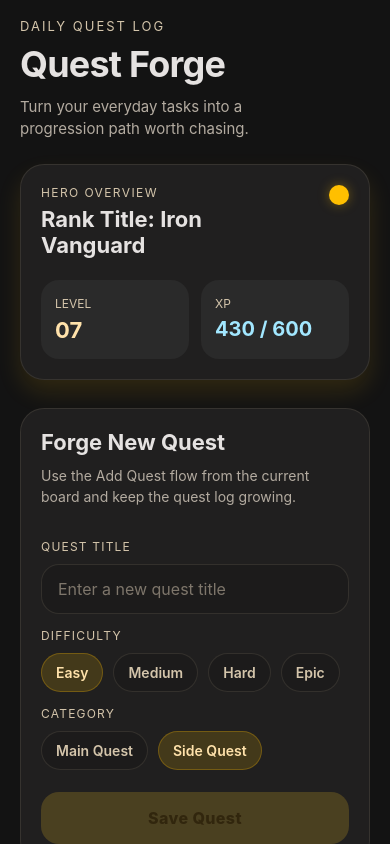
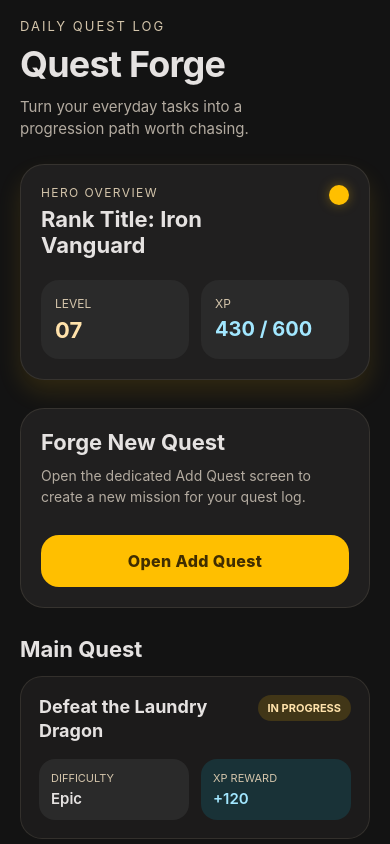
Before and after one commit to Akbulut55/QuestForge, a React Native app: screen / in a window 390 px wide. Built offline with nearby package versions, Linux system fonts and the light colour scheme.

Commit message:
[NAIM: Quest Blacksmith] Add multi-screen navigation - 15kg

```diff
--- a/App.tsx
+++ b/App.tsx
@@ -16,6 +16,7 @@ import {
 type Difficulty = 'Easy' | 'Medium' | 'Hard' | 'Epic';
 type Category = 'Main Quest' | 'Side Quest';
 type Status = 'Ready' | 'In Progress' | 'Completed';
+type ScreenName = 'quest-board' | 'add-quest';
 
 type Quest = {
   title: string;
@@ -174,14 +175,13 @@ function QuestCard({ quest }: { quest: Quest }) {
   );
 }
 
-function App() {
-  const [quests, setQuests] = useState<Quest[]>(initialQuests);
-  const [questTitle, setQuestTitle] = useState('');
-  const [selectedDifficulty, setSelectedDifficulty] =
-    useState<Difficulty>('Easy');
-  const [selectedCategory, setSelectedCategory] =
-    useState<Category>('Side Quest');
-
+function QuestBoardScreen({
+  quests,
+  onNavigateToAddQuest,
+}: {
+  quests: Quest[];
+  onNavigateToAddQuest: () => void;
+}) {
   const mainQuests = quests.filter(
     quest => quest.category === 'Main Quest' && quest.status !== 'Completed',
   );
@@ -190,34 +190,7 @@ function App() {
   );
   const completedQuests = quests.filter(quest => quest.status === 'Completed');
 
-  const canSaveQuest = questTitle.trim().length > 0;
-
-  const handleSaveQuest = () => {
-    const title = questTitle.trim();
-
-    if (!title) {
-      return;
-    }
-
-    setQuests(currentQuests => [
-      {
-        title,
-        difficulty: selectedDifficulty,
-        xpReward: difficultyXpReward[selectedDifficulty],
-        status: 'Ready',
-        category: selectedCategory,
-      },
-      ...currentQuests,
-    ]);
-    setQuestTitle('');
-    setSelectedDifficulty('Easy');
-    setSelectedCategory('Side Quest');
-  };
-
   return (
-    <SafeAreaProvider>
-      <SafeAreaView style={styles.safeArea}>
-        <StatusBar barStyle="light-content" backgroundColor={theme.background} />
     <ScrollView
       contentContainerStyle={styles.scrollContent}
       showsVerticalScrollIndicator={false}>
@@ -237,11 +210,7 @@ function App() {
         </View>
 
         <View style={styles.heroStatsRow}>
-              <HeroStat
-                label="Level"
-                value="07"
-                accentStyle={styles.levelAccent}
-              />
+          <HeroStat label="Level" value="07" accentStyle={styles.levelAccent} />
           <HeroStat
             label="XP"
             value="430 / 600"
@@ -250,11 +219,103 @@ function App() {
         </View>
       </View>
 
-          <View style={styles.formCard}>
+      <View style={styles.boardActionCard}>
         <Text style={styles.sectionTitle}>Forge New Quest</Text>
         <Text style={styles.formIntro}>
-              Use the Add Quest flow from the current board and keep the quest
-              log growing.
+          Open the dedicated Add Quest screen to create a new mission for your
+          quest log.
+        </Text>
+        <Pressable
+          onPress={onNavigateToAddQuest}
+          style={styles.primaryActionButton}
+          testID="navigate-to-add-quest">
+          <Text style={styles.primaryActionText}>Open Add Quest</Text>
+        </Pressable>
+      </View>
+
+      <View style={styles.section}>
+        <Text style={styles.sectionTitle}>Main Quest</Text>
+        {mainQuests.map(quest => (
+          <QuestCard key={`${quest.category}-${quest.title}`} quest={quest} />
+        ))}
+      </View>
+
+      <View style={styles.section}>
+        <Text style={styles.sectionTitle}>Side Quests</Text>
+        {sideQuests.map(quest => (
+          <QuestCard key={`${quest.category}-${quest.title}`} quest={quest} />
+        ))}
+      </View>
+
+      <View style={styles.section}>
+        <Text style={styles.sectionTitle}>Completed Quests</Text>
+        {completedQuests.map(quest => (
+          <QuestCard key={`${quest.category}-${quest.title}`} quest={quest} />
+        ))}
+      </View>
+    </ScrollView>
+  );
+}
+
+function AddQuestScreen({
+  onBack,
+  onSave,
+}: {
+  onBack: () => void;
+  onSave: (quest: Quest) => void;
+}) {
+  const [questTitle, setQuestTitle] = useState('');
+  const [selectedDifficulty, setSelectedDifficulty] =
+    useState<Difficulty>('Easy');
+  const [selectedCategory, setSelectedCategory] =
+    useState<Category>('Side Quest');
+
+  const canSaveQuest = questTitle.trim().length > 0;
+
+  const handleSaveQuest = () => {
+    const title = questTitle.trim();
+
+    if (!title) {
+      return;
+    }
+
+    onSave({
+      title,
+      difficulty: selectedDifficulty,
+      xpReward: difficultyXpReward[selectedDifficulty],
+      status: 'Ready',
+      category: selectedCategory,
+    });
+
+    setQuestTitle('');
+    setSelectedDifficulty('Easy');
+    setSelectedCategory('Side Quest');
+  };
+
+  return (
+    <ScrollView
+      contentContainerStyle={styles.scrollContent}
+      showsVerticalScrollIndicator={false}>
+      <View style={styles.screenHeader}>
+        <Pressable
+          onPress={onBack}
+          style={styles.backButton}
+          testID="back-to-quest-board">
+          <Text style={styles.backButtonText}>Back</Text>
+        </Pressable>
+        <Text style={styles.screenLabel}>Quest Board</Text>
+      </View>
+
+      <Text style={styles.kicker}>Add Quest</Text>
+      <Text style={styles.title}>Forge New Quest</Text>
+      <Text style={styles.subtitle}>
+        Create a new mission and send it back to the Quest Board instantly.
+      </Text>
+
+      <View style={styles.formCard}>
+        <Text style={styles.sectionTitle}>Quest Details</Text>
+        <Text style={styles.formIntro}>
+          Keep this screen focused on creating one new quest at a time.
         </Text>
 
         <View style={styles.formField}>
@@ -296,28 +357,34 @@ function App() {
           <Text style={styles.saveButtonText}>Save Quest</Text>
         </Pressable>
       </View>
+    </ScrollView>
+  );
+}
 
-          <View style={styles.section}>
-            <Text style={styles.sectionTitle}>Main Quest</Text>
-            {mainQuests.map(quest => (
-              <QuestCard key={`${quest.category}-${quest.title}`} quest={quest} />
-            ))}
-          </View>
+function App() {
+  const [quests, setQuests] = useState<Quest[]>(initialQuests);
+  const [currentScreen, setCurrentScreen] = useState<ScreenName>('quest-board');
 
-          <View style={styles.section}>
-            <Text style={styles.sectionTitle}>Side Quests</Text>
-            {sideQuests.map(quest => (
-              <QuestCard key={`${quest.category}-${quest.title}`} quest={quest} />
-            ))}
-          </View>
+  const handleSaveQuest = (quest: Quest) => {
+    setQuests(currentQuests => [quest, ...currentQuests]);
+    setCurrentScreen('quest-board');
+  };
 
-          <View style={styles.section}>
-            <Text style={styles.sectionTitle}>Completed Quests</Text>
-            {completedQuests.map(quest => (
-              <QuestCard key={`${quest.category}-${quest.title}`} quest={quest} />
-            ))}
-          </View>
-        </ScrollView>
+  return (
+    <SafeAreaProvider>
+      <SafeAreaView style={styles.safeArea}>
+        <StatusBar barStyle="light-content" backgroundColor={theme.background} />
+        {currentScreen === 'quest-board' ? (
+          <QuestBoardScreen
+            onNavigateToAddQuest={() => setCurrentScreen('add-quest')}
+            quests={quests}
+          />
+        ) : (
+          <AddQuestScreen
+            onBack={() => setCurrentScreen('quest-board')}
+            onSave={handleSaveQuest}
+          />
+        )}
       </SafeAreaView>
     </SafeAreaProvider>
   );
@@ -332,6 +399,31 @@ const styles = StyleSheet.create({
     paddingHorizontal: 20,
     paddingTop: 18,
     paddingBottom: 36,
+  },
+  screenHeader: {
+    alignItems: 'center',
+    flexDirection: 'row',
+    justifyContent: 'space-between',
+    marginBottom: 14,
+  },
+  backButton: {
+    backgroundColor: theme.surfaceHigh,
+    borderColor: theme.ghostBorder,
+    borderRadius: 999,
+    borderWidth: 1,
+    paddingHorizontal: 14,
+    paddingVertical: 10,
+  },
+  backButtonText: {
+    color: theme.textPrimary,
+    fontSize: 14,
+    fontWeight: '700',
+  },
+  screenLabel: {
+    color: theme.textMuted,
+    fontSize: 12,
+    letterSpacing: 1.4,
+    textTransform: 'uppercase',
   },
   kicker: {
     color: theme.textMuted,
@@ -422,6 +514,28 @@ const styles = StyleSheet.create({
   xpAccent: {
     color: theme.blueSoft,
     fontSize: 20,
+  },
+  boardActionCard: {
+    backgroundColor: theme.surface,
+    borderColor: theme.ghostBorder,
+    borderRadius: 24,
+    borderWidth: 1,
+    marginTop: 28,
+    padding: 20,
+  },
+  primaryActionButton: {
+    alignItems: 'center',
+    backgroundColor: theme.amber,
+    borderRadius: 18,
+    marginTop: 10,
+    paddingHorizontal: 18,
+    paddingVertical: 16,
+  },
+  primaryActionText: {
+    color: '#402d00',
+    fontSize: 16,
+    fontWeight: '800',
+    letterSpacing: 0.4,
   },
   formCard: {
     backgroundColor: theme.surface,
```
Also changed, not shown: 2 other files (tests, documents, lock files or other folders). Lines whose indentation alone changed are shown as unchanged.
